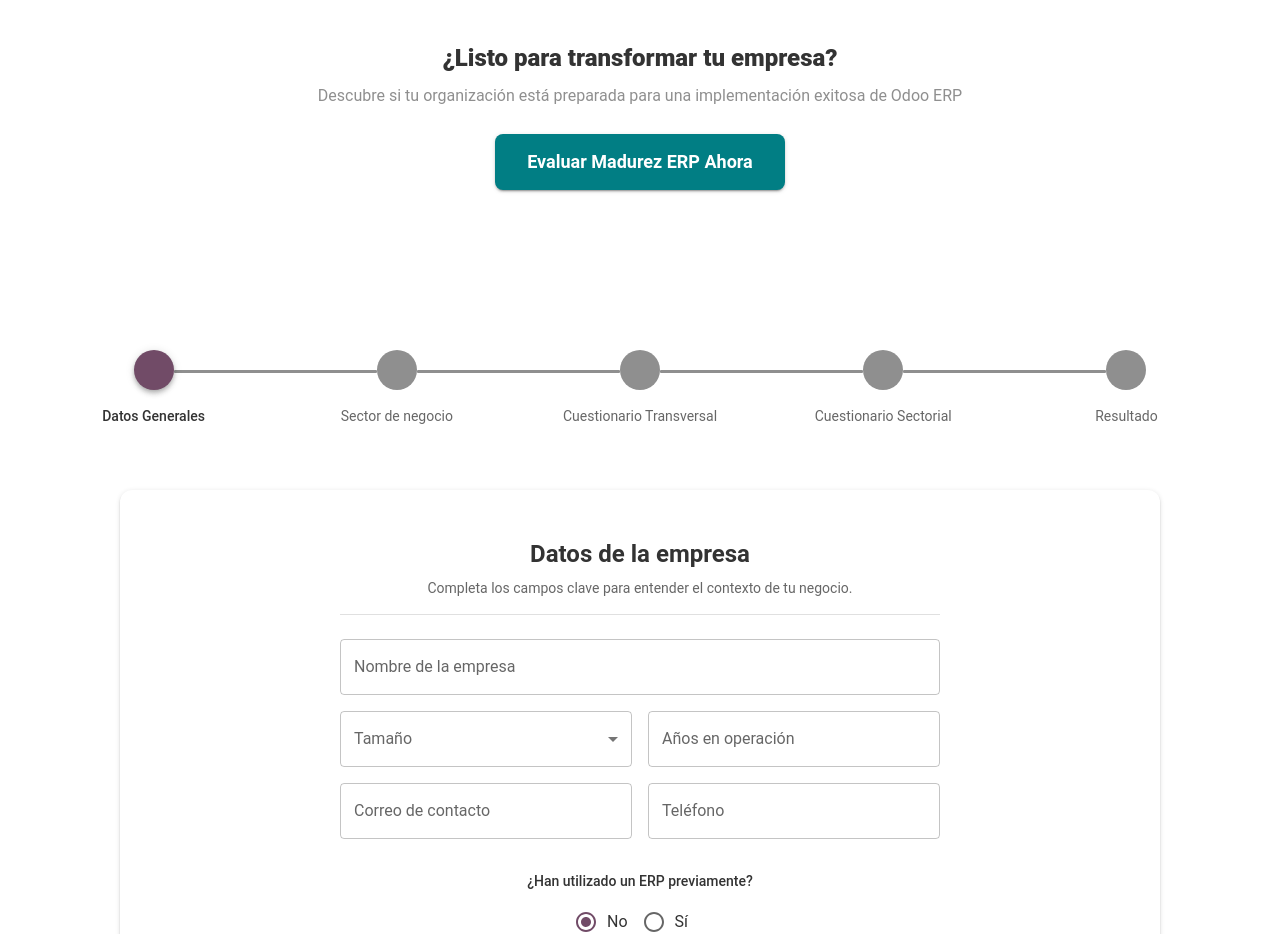
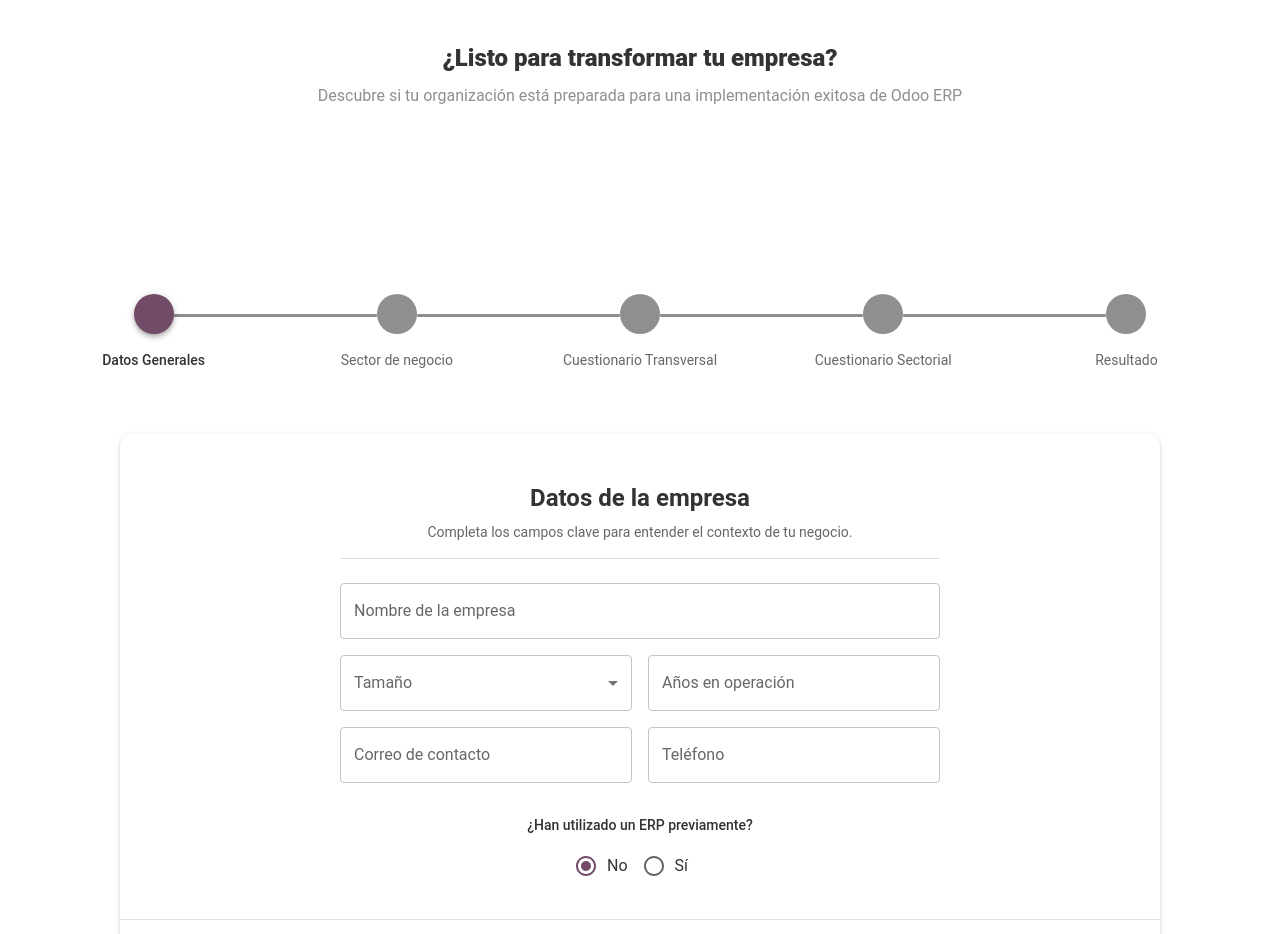
Before and after one commit to yahirdev13/erp-form, a Next.js app: page / in a window 1280 px wide. Shown: the part 2760-3694 px from the top of the page. Built offline with nearby package versions, Linux system fonts and the light colour scheme; some icons are missing.

Commit message:
feat: remove ERP maturity evaluation button from ServicesSections component

```diff
--- a/src/components/sections/ServicesSections.js
+++ b/src/components/sections/ServicesSections.js
@@ -248,24 +248,6 @@ export default function ServicesSections() {
             Descubre si tu organización está preparada para una implementación
             exitosa de Odoo ERP
           </Typography>
-          <Button
-            variant="contained"
-            size="large"
-            sx={{
-              background: secondary,
-              color: "#fff",
-              fontWeight: 700,
-              borderRadius: 2,
-              px: 4,
-              py: 1.5,
-              fontSize: 18,
-              boxShadow: `0 2px 8px rgba(${secondary}22)`,
-              textTransform: "none",
-              "&:hover": { background: primary },
-            }}
-          >
-            Evaluar Madurez ERP Ahora
-          </Button>
         </Box>
       </Container>
     </Box>
```
